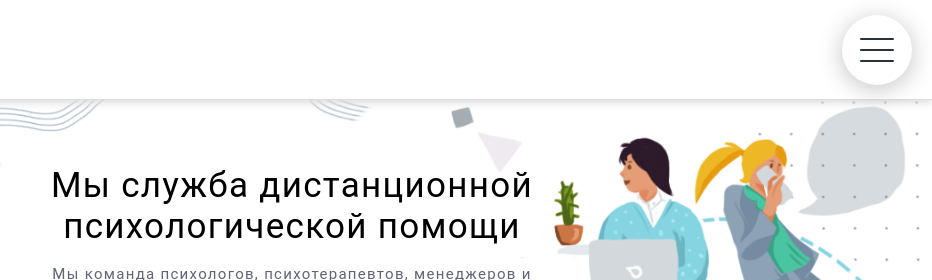
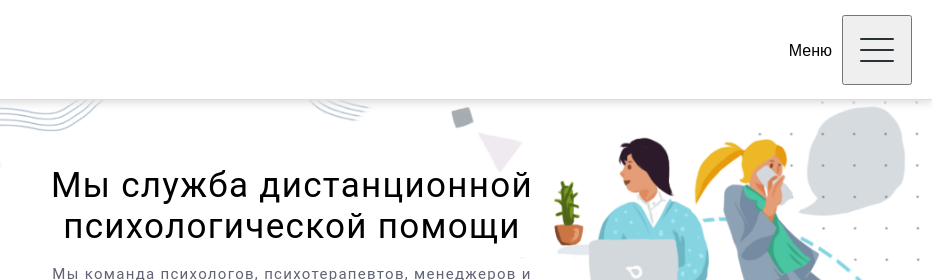
Before and after one commit to YanaTrifonova/appvelox, a website: page index.html in a window 1280 px wide. Shown: the top 280 px of the page, 348-1280 px from the left. Drawn offline with nearby package versions, Linux system fonts and the light colour scheme; files that its build step writes are made by us from their sources.

Commit message:
change button design

```diff
--- a/scss/header.scss
+++ b/scss/header.scss
@@ -123,11 +123,7 @@
   z-index: 100;
   width: 70px;
   height: 70px;
-  border: none;
-  border-radius: 50%;
   padding: 0;
-  background: #fff;
-  box-shadow: 0px 4px 24px rgba(#000, 0.24);
   line-height: 0.6;
   text-align: center;
 
@@ -193,9 +189,20 @@
   right: 0px;
 }
 .menu {
-  margin-right: 20px;
+  padding-right: 20px;
 
   @media (min-width: 1281px) {
     display: none;
   }
 }
+
+button.nav-tgl:before {
+  content: "Меню";
+  position: absolute;
+  right: 100px;
+  font-size: 16px;
+
+  @media (max-width: 425px) {
+    display: none;
+  }
+}
```
